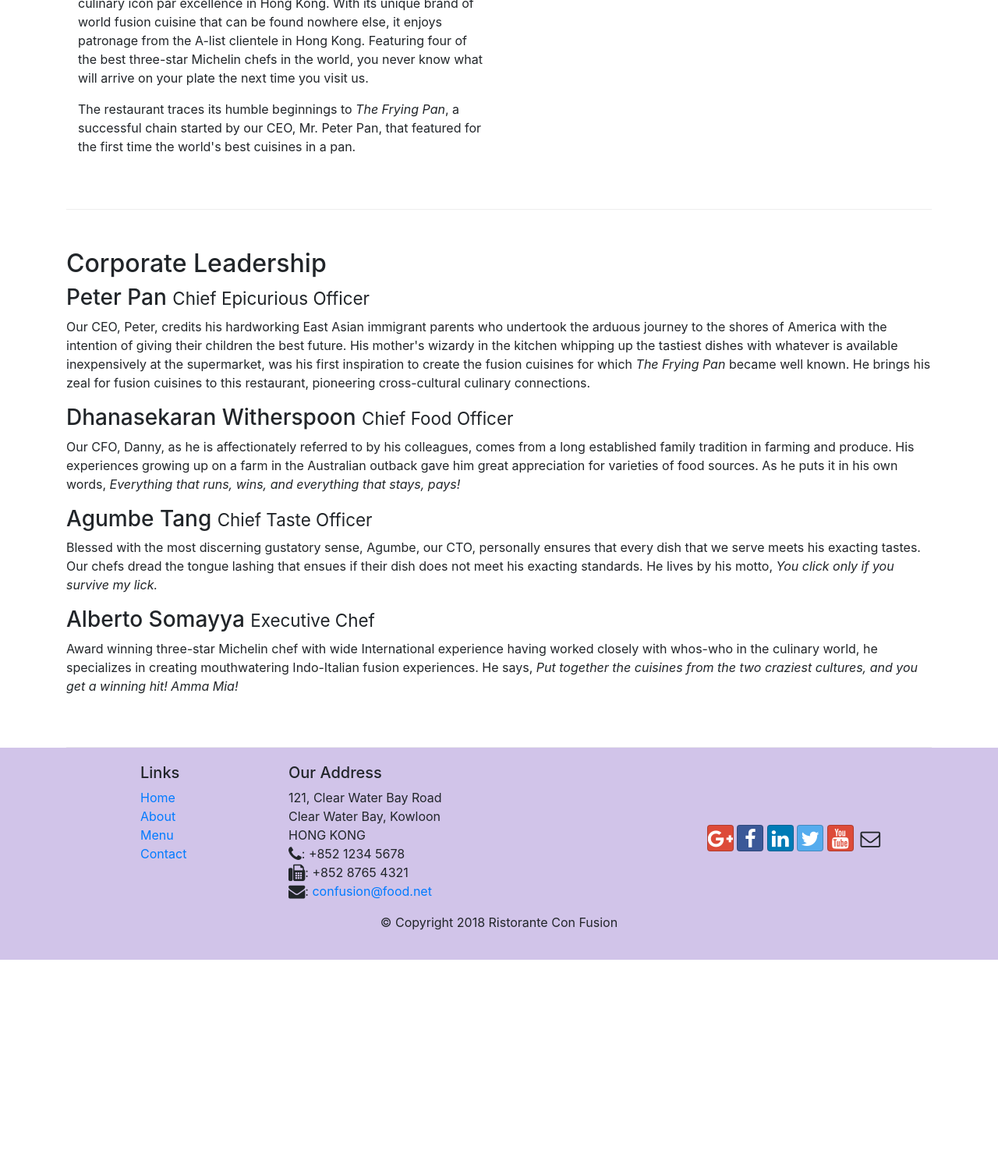
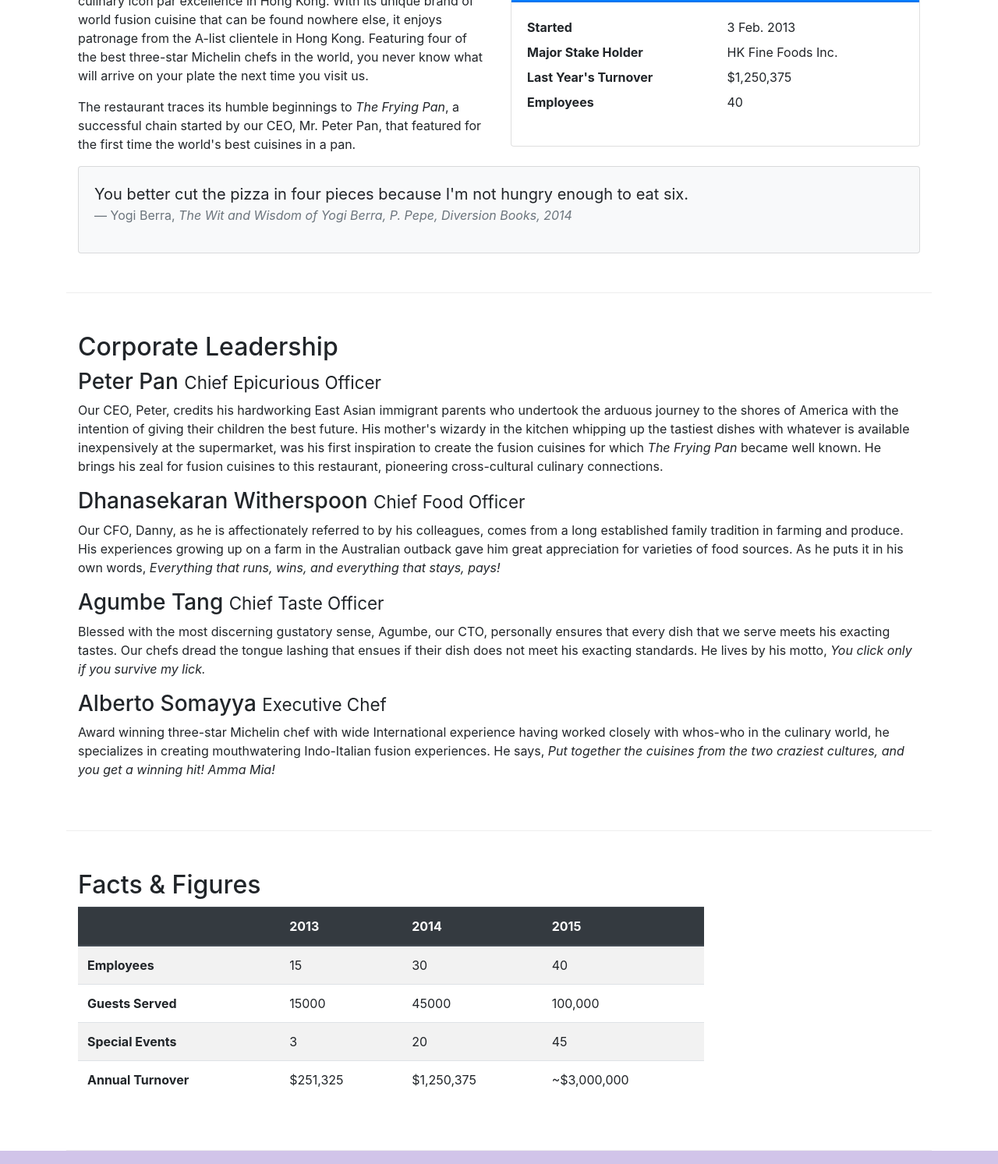
Before and after one commit to UtkarshChaudhary/webDevelopmentCourse1, a website: page aboutus.html in a window 1280 px wide. Shown: the part 865-2358 px from the top of the page at 78% size. Before the commit the page ends 2096 px from the top, so only its background shows below. Drawn offline with nearby package versions, Linux system fonts and the light colour scheme.

Commit message:
tables and cards

```diff
--- a/aboutus.html
+++ b/aboutus.html
@@ -70,13 +70,44 @@
                 <p>Started in 2010, Ristorante con Fusion quickly established itself as a culinary icon par excellence in Hong Kong. With its unique brand of world fusion cuisine that can be found nowhere else, it enjoys patronage from the A-list clientele in Hong Kong.  Featuring four of the best three-star Michelin chefs in the world, you never know what will arrive on your plate the next time you visit us.</p>
                 <p>The restaurant traces its humble beginnings to <em>The Frying Pan</em>, a successful chain started by our CEO, Mr. Peter Pan, that featured for the first time the world's best cuisines in a pan.</p>
             </div>
-            <div class="col-12 col-sm">
+            <div class="col-sm">
+                <div class="card">
+                    <h3 class="card-header bg-primary text-white">Fact At a Glance</h3>
+                    <div class="card-body">
+            <!--dl is description list dt is description title-->
+                        <dl class="row">
+                            <dt class="col-6">Started</dt>
+                            <dd class="col-6">3 Feb. 2013</dd>
+                            <dt class="col-6">Major Stake Holder</dt>
+                            <dd class="col-6">HK Fine Foods Inc.</dd>
+                            <dt class="col-6">Last Year's Turnover</dt>
+                            <dd class="col-6">$1,250,375</dd>
+                            <dt class="col-6">Employees</dt>
+                            <dd class="col-6">40</dd>
+                        </dl>
+                    </div>
+                </div>
+            </div>
+            <div class="col-12">
+                <div class="card card-body bg-light">
+                <!--blockquote is for quotations -->
+                    <blockquote class="blockquote">
+                <!--mb-0 is margin bottom 0-->
+                        <p class="mb-0">You better cut the pizza in four pieces because
+                            I'm not hungry enough to eat six.</p>
+                <!--blockquote footer to display author of quotation-->
+                        <footer class="blockquote-footer">Yogi Berra,
+                            <cite title="Source Title">The Wit and Wisdom of Yogi Berra,
+                            P. Pepe, Diversion Books, 2014</cite>
+                        </footer>
+                    </blockquote>
+                </div>
             </div>
         </div>
 
 
         <div class="row row-content align-items-center">
-            <div>
+            <div class="col-12">
                 <h2>Corporate Leadership</h2>
                 <h3>Peter Pan <small>Chief Epicurious Officer</small></h3>
                 <p class="d-none d-sm-block" >Our CEO, Peter, credits his hardworking East Asian immigrant parents who undertook the arduous journey to the shores of America with the intention of giving their children the best future. His mother's wizardy in the kitchen whipping up the tastiest dishes with whatever is available inexpensively at the supermarket, was his first inspiration to create the fusion cuisines for which <em>The Frying Pan</em> became well known. He brings his zeal for fusion cuisines to this restaurant, pioneering cross-cultural culinary connections.</p>
@@ -88,7 +119,53 @@
                 <p class="d-none d-sm-block">Award winning three-star Michelin chef with wide International experience having worked closely with whos-who in the culinary world, he specializes in creating mouthwatering Indo-Italian fusion experiences. He says, <em>Put together the cuisines from the two craziest cultures, and you get a winning hit! Amma Mia!</em></p>
             </div>
        </div>
-
+       <div class="row row-content">
+           <div class="col-12 col-sm-9">
+               <h2>Facts &amp; Figures</h2>
+               <div class="table-responsive">
+        <!-- table class is to override default rendering of table-->
+        <!--table-striped is for alternate rows of different colours-->
+                <table class="table table-striped">
+        <!--thead is first row or table head-->
+                    <thead class="thead-dark">
+                        <tr>
+                            <th>&nbsp;</th>
+                            <th>2013</th>
+                            <th>2014</th>
+                            <th>2015</th>
+                        </tr>
+                    </thead>
+                    <tbody>
+                        <tr>
+                            <th>Employees</th>
+                            <td>15</td>
+                            <td>30</td>
+                            <td>40</td>
+                        </tr>
+                        <tr>
+                            <th>Guests Served</th>
+                            <td>15000</td>
+                            <td>45000</td>
+                            <td>100,000</td>
+                        </tr>
+                        <tr>
+                            <th>Special Events</th>
+                            <td>3</td>
+                            <td>20</td>
+                            <td>45</td>
+                        </tr>
+                        <tr>
+                            <th>Annual Turnover</th>
+                            <td>$251,325</td>
+                            <td>$1,250,375</td>
+                            <td>~$3,000,000</td>
+                        </tr>
+                    </tbody>
+                </table>
+            </div>
+           </div>
+           <div class="col-12 col-sm-3"></div>
+       </div>
     </div>
 
     <footer class="footer">
```
